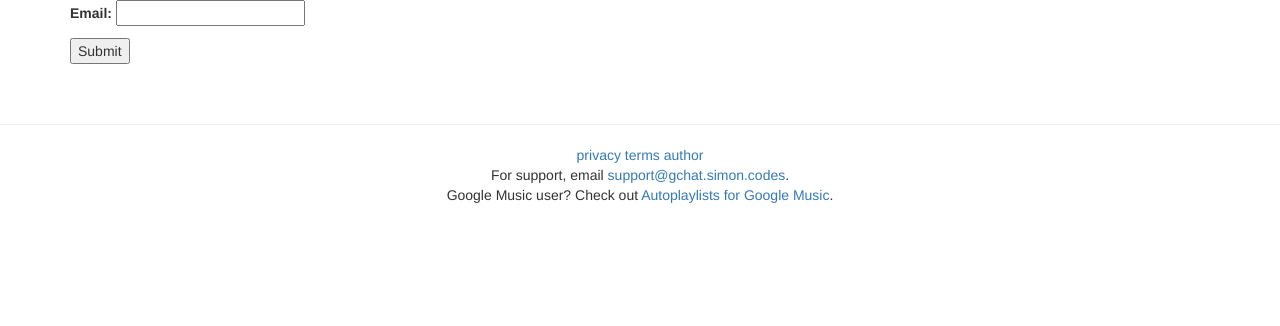
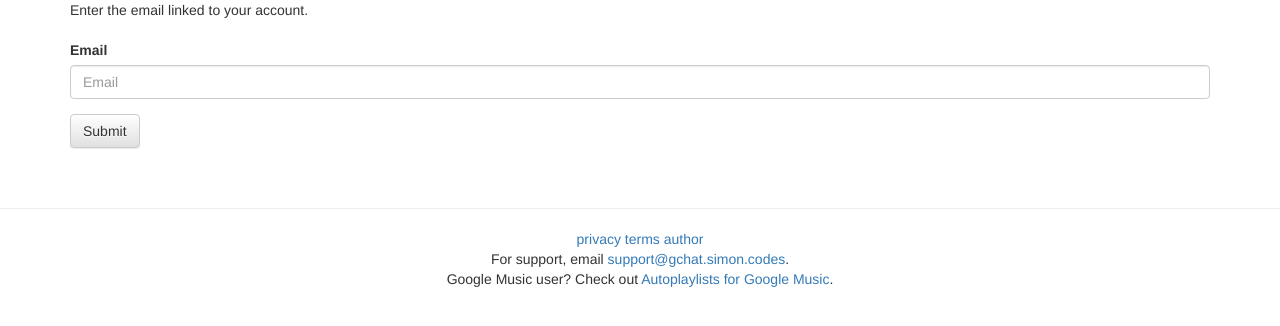
Before and after one commit to simon-weber/gchatautorespond, a Django app: a page that uses gchatautorespond/apps/autorespond/templates/registration/password_reset_form.html in a window 1280 px wide. Shown: the part 72-398 px from the top of the page. Run offline with Django 3.2, Linux system fonts and the light colour scheme; parts of the project's set-up code (start-up, migrations or seed data) failed here and were passed over; some libraries are stand-ins or nearby versions.

Commit message:
move over other forms

```diff
--- a/gchatautorespond/apps/autorespond/templates/registration/activate.html
+++ b/gchatautorespond/apps/autorespond/templates/registration/activate.html
@@ -1,5 +1,6 @@
 {% extends "base.html" %}
 {% load i18n %}
+{% load bootstrap3 %}
 
 {% block content %}
 
--- a/gchatautorespond/apps/autorespond/templates/registration/login.html
+++ b/gchatautorespond/apps/autorespond/templates/registration/login.html
@@ -1,12 +1,13 @@
 {% extends "base.html" %}
 {% load i18n %}
+{% load bootstrap3 %}
 
 {% block content %}
 <form method="post" action=".">
     {% csrf_token %}
-  {{ form.as_p }}
+  {% bootstrap_form form %}
 
-  <input type="submit" value="{% trans 'Log in' %}" />
+  <input type="submit" class="btn btn-default" value="{% trans 'Log in' %}" />
   <input type="hidden" name="next" value="{{ next }}" />
 </form>
 
--- a/gchatautorespond/apps/autorespond/templates/registration/password_change_form.html
+++ b/gchatautorespond/apps/autorespond/templates/registration/password_change_form.html
@@ -1,11 +1,12 @@
 {% extends "base.html" %}
 {% load i18n %}
+{% load bootstrap3 %}
 
 {% block content %}
 <form method="post" action=".">
     {% csrf_token %}
-  {{ form.as_p }}
+  {% bootstrap_form form %}
 
-  <input type="submit" value="{% trans 'Submit' %}" />
+  <input type="submit" class="btn btn-default" value="{% trans 'Submit' %}" />
 </form>
 {% endblock %}
--- a/gchatautorespond/apps/autorespond/templates/registration/password_reset_confirm.html
+++ b/gchatautorespond/apps/autorespond/templates/registration/password_reset_confirm.html
@@ -1,5 +1,6 @@
 {% extends "base.html" %}
 {% load i18n %}
+{% load bootstrap3 %}
 
 {% block content %}
 
@@ -7,9 +8,9 @@
 
 <form method="post" action=".">
     {% csrf_token %}
-  {{ form.as_p }}
+  {% bootstrap_form form %}
 
-  <input type="submit" value="{% trans 'Submit' %}" />
+  <input type="submit" class="btn btn-default" value="{% trans 'Submit' %}" />
 </form>
 
 {% else %}
--- a/gchatautorespond/apps/autorespond/templates/registration/password_reset_form.html
+++ b/gchatautorespond/apps/autorespond/templates/registration/password_reset_form.html
@@ -1,11 +1,15 @@
 {% extends "base.html" %}
+{% load bootstrap3 %}
 {% load i18n %}
 
 {% block content %}
-<form method="post" action=".">
+<form method="post" action="." class="form">
     {% csrf_token %}
-    {{ form.as_p }}
+    Enter the email linked to your account.
+    <br/>
+    <br/>
+    {% bootstrap_form form %}
 
-    <input type="submit" value="{% trans 'Submit' %}" />
+    <input type="submit" class="btn btn-default" value="{% trans 'Submit' %}" />
 </form>
 {% endblock %}
--- a/gchatautorespond/apps/autorespond/templates/registration/registration_form.html
+++ b/gchatautorespond/apps/autorespond/templates/registration/registration_form.html
@@ -1,5 +1,6 @@
 {% extends "base.html" %}
 {% load i18n %}
+{% load bootstrap3 %}
 
 {% block content %}
 
@@ -10,13 +11,13 @@ You'll set up your autoresponse emails after your account is active.
 
 <form method="post" action=".">
     {% csrf_token %}
-  {{ form.as_p }}
+  {% bootstrap_form form %}
 
   Read the Terms of Service here:
   <a href="{% url 'terms' %}" target="_blank" rel="noopener noreferrer">terms</a>.
   <br/>
   <br/>
 
-  <input type="submit" value="{% trans 'Submit' %}" />
+  <input type="submit" class="btn btn-default" value="{% trans 'Submit' %}" />
 </form>
 {% endblock %}
```
